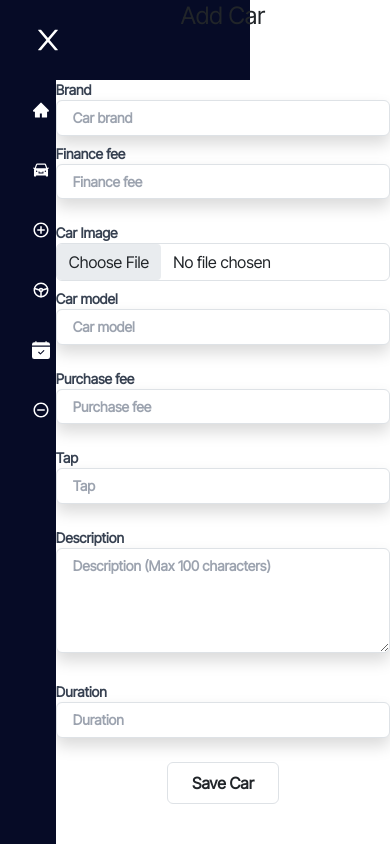
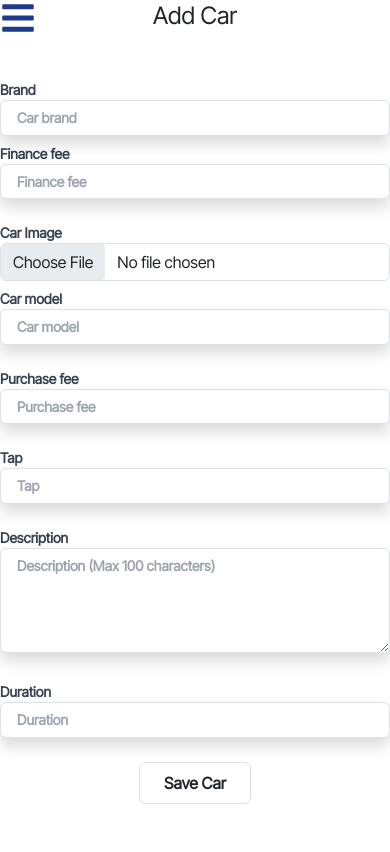
Before and after one commit to rcqx/bytecar, a React (Create React App) app: page /add_car in a window 390 px wide. Built offline with nearby package versions, Linux system fonts and the light colour scheme.

Commit message:
Add responsive navbar

```diff
--- a/package.json
+++ b/package.json
@@ -11,7 +11,7 @@
     "react-dom": "^18.1.0",
     "react-icons": "^4.4.0",
     "react-redux": "^8.0.2",
-    "react-router-dom": "^6.3.0",
+    "react-router-dom": "^6.4.1",
     "react-scripts": "5.0.1",
     "redux": "^4.2.0",
     "redux-thunk": "^2.4.1",
--- a/src/components/AddCar.js
+++ b/src/components/AddCar.js
@@ -1,11 +1,10 @@
 import React from 'react';
+import { Navigate } from 'react-router-dom';
 import { useDispatch } from 'react-redux';
-import { useNavigate } from 'react-router-dom';
 import { addCar } from '../redux/carsReducer';
 
 export default function AddCar() {
   const dispatch = useDispatch();
-  const navigate = useNavigate();
   // const [value, setValue] = useState();
 
   // const minYear = 2015;
@@ -38,7 +37,7 @@ export default function AddCar() {
 
     dispatch(addCar(data))
       .then(() => {
-        navigate('/cars');
+        <Navigate to="/cars" />;
       });
   };
 
--- a/src/components/App.js
+++ b/src/components/App.js
@@ -11,20 +11,17 @@ import Cars from './Cars';
 import CarDetails from './CarDetails';
 import ReservationList from './ReservationList';
 import AddCar from './AddCar';
+import Home from './Home';
 import RemoveCar from './RemoveCar';
 import store from '../redux/configureStore';
-import Navbar from './Navbar';
-import Home from './Home';
 import '../App.css';
+import Layout from '../layout';
 
 const App = () => (
   <Provider store={store}>
     <BrowserRouter>
-      <div className="bar">
-        <Navbar />
-      </div>
-      <div className="content">
-        <Routes>
+      <Routes>
+        <Route path="/" element={<Layout />}>
           <Route path="/" element={<Home />} />
           <Route path="/login" element={<Login />} />
           <Route path="/signup" element={<SignUp />} />
@@ -33,9 +30,8 @@ const App = () => (
           <Route path="/add_car" element={<AddCar />} />
           <Route path="/reservations" element={<ReservationList />} />
           <Route path="/remove_car" element={<RemoveCar />} />
-
-        </Routes>
-      </div>
+        </Route>
+      </Routes>
     </BrowserRouter>
   </Provider>
 );
--- a/src/components/Navbar.js
+++ b/src/components/Navbar.js
@@ -1,8 +1,9 @@
-import React from 'react';
+import React, { useState } from 'react';
 import * as AiIcons from 'react-icons/ai';
 import * as MdIcons from 'react-icons/md';
 import * as TbIcons from 'react-icons/tb';
 import * as BsIcons from 'react-icons/bs';
+import * as FaIcons from 'react-icons/fa';
 import { Link } from 'react-router-dom';
 import { IconContext } from 'react-icons';
 import './navbar.css';
@@ -13,7 +14,7 @@ const links = [
     title: 'Home',
     path: '/',
     icon: <AiIcons.AiFillHome />,
-    cName: 'nav-text',
+    cName: 'nav-text active',
   },
   {
     id: 2,
@@ -53,19 +54,28 @@ const links = [
 ];
 
 function Navbar() {
+  const [Desktop, setNavbar] = useState(false);
+
+  const showNavbar = () => setNavbar(!Desktop);
+
   return (
     <>
+      <div>
+        <FaIcons.FaBars className="mx-0 text-4xl bg-none text-blue-900" onClick={showNavbar} />
+      </div>
       <IconContext.Provider value={{ color: '#fff' }}>
-        <nav className="nav-menu active">
+        <nav className={Desktop ? 'nav-menu active' : 'nav-menu'}>
           <ul className="nav-menu-items">
-            <li className="navbar-toggle">
-              <Link to="/" className="menu-bars">
-                <AiIcons.AiOutlineClose />
-              </Link>
+            <li className="nav-color flex flex-row h-36 items-center">
+              <AiIcons.AiOutlineClose onClick={showNavbar} className="text-xl self-start mt-0 absolute" />
+              <MdIcons.MdOutlineElectricCar className="text-7xl mx-auto" />
             </li>
             {links.map((link) => (
-              <li key={link.id} className={link.cName}>
-                <Link to={link.path}>
+              <li
+                key={link.id}
+                className={link.cName}
+              >
+                <Link to={link.path} className="active">
                   {link.icon}
                   <span>{link.title}</span>
                 </Link>
--- a/src/components/navbar.css
+++ b/src/components/navbar.css
@@ -61,9 +61,12 @@
   width: 100%;
   height: 80px;
   display: flex;
-  align-items: center;
 }
 
 span {
   margin-left: 16px;
 }
+
+.nav-color {
+  background-color: #060b26;
+}
--- /dev/null
+++ b/src/layout.js
@@ -0,0 +1,15 @@
+import { Outlet } from 'react-router-dom';
+import Navbar from './components/Navbar';
+
+const Layout = () => (
+  <div className="mx-auto">
+    <div className="absolute z-10 bg-none">
+      <Navbar />
+    </div>
+    <div className="z-0">
+      <Outlet />
+    </div>
+  </div>
+);
+
+export default Layout;
--- a/tailwind.config.js
+++ b/tailwind.config.js
@@ -4,7 +4,20 @@ module.exports = {
     './src/**/*.{js,jsx,ts,tsx}',
   ],
   theme: {
-    extend: {},
+    extend: {
+      colors: {
+        transparent: 'transparent',
+        current: 'currentColor',
+        white: '#ffffff',
+        main: '#060b26',
+        grey: '#808080',
+        metal: '#565584',
+        tahiti: '#3ab7bf',
+        silver: '#ecebff',
+        'bubble-gum': '#ff77e9',
+        bermuda: '#78dcca',
+      },
+    },
   },
   plugins: [],
 };
```
Also changed, not shown: 1 other file (tests, documents, lock files or other folders).
